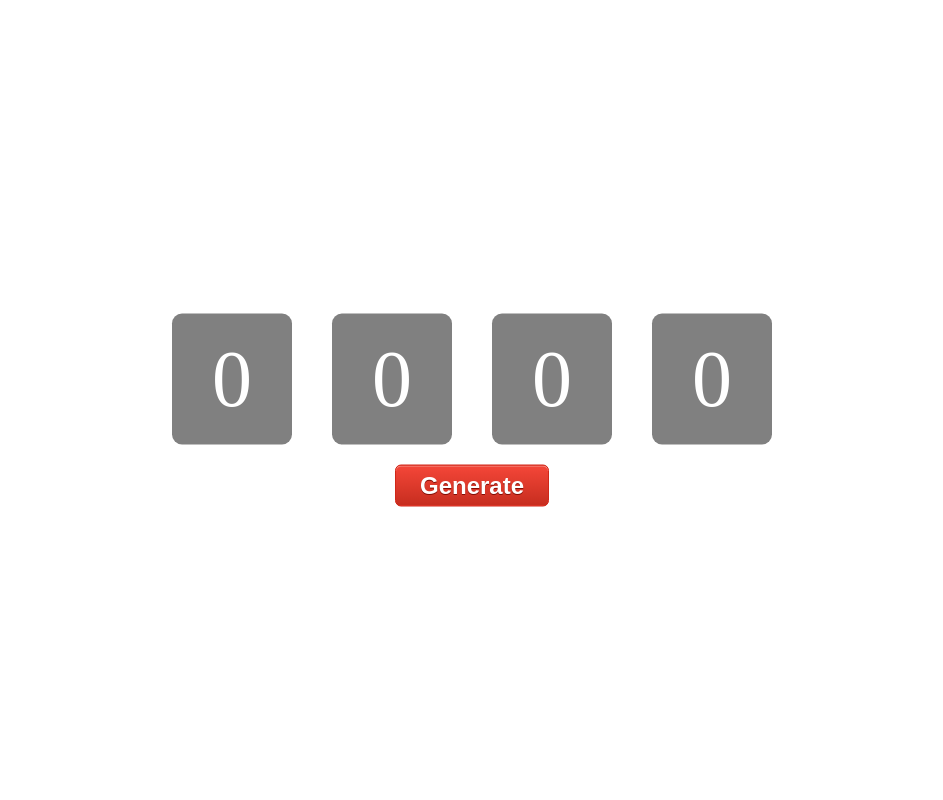
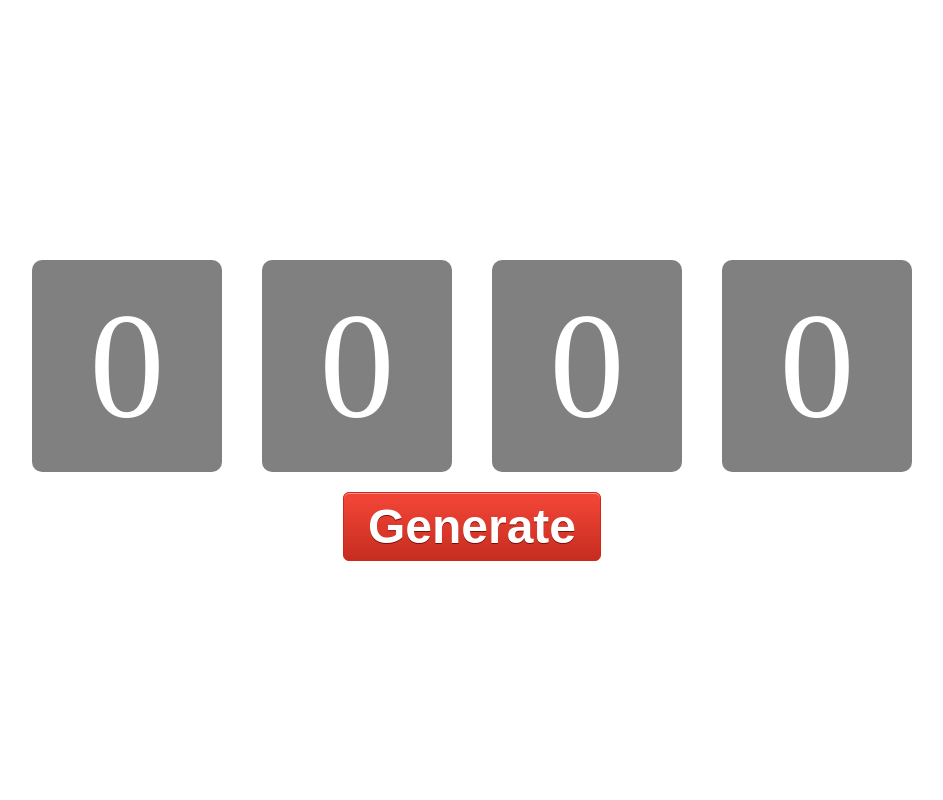
Before and after one commit to earlisreal/earlisreal.github.io, a PHP site: page / in a window 1280 px wide. Shown: the whole page, without its empty margins (168-1111 px from the left). Run offline with PHP 8.4, Linux system fonts and the light colour scheme.

Commit message:
Fix Bugs. Increase Digits Font Size and Width

```diff
--- a/FunRun/css/main.css
+++ b/FunRun/css/main.css
@@ -1,3 +1,7 @@
+body {
+	margin: 0;
+}
+
 #confetti{
 	background: #fff;
 	height: 100%;
@@ -14,10 +18,18 @@
     padding: 20px;
     background: gray;
     border-radius: 10px;
-    font-size: 80px;
-    width: 80px;
+    font-size: 150px;
+    width: 150px;
     color: white;
     float: left;
+}
+
+div {
+	display: block;
+}
+
+.content {
+    text-align: center;
 }
 
 .center {
@@ -25,11 +37,6 @@
         top: 50%;
         left: 50%;
         transform: translate(-50%, -50%)
-}
-
-.center-align {
-	padding: 70px 0;
-    text-align: center;
 }
 
 .text-center{
@@ -56,7 +63,7 @@
 	cursor:pointer;
 	color:#ffffff;
 	font-family:Arial;
-	font-size:24px;
+	font-size:48px;
 	font-weight:bold;
 	padding:6px 24px;
 	text-decoration:none;
@@ -76,3 +83,17 @@
 	position:relative;
 	top:1px;
 }
+
+.position-ref {
+    position: relative;
+}
+
+.flex-center {
+    align-items: center;
+    display: flex;
+    justify-content: center;
+}
+
+.full-height {
+    height: 100vh;
+}
--- a/FunRun/index.html
+++ b/FunRun/index.html
@@ -3,16 +3,16 @@
 		<link rel="stylesheet" href="css/main.css" />
 	</head>
 	<body class="">
-		<div class="center">
-		<div id="digits-div">
-			<span class="digit">1</span>
-		</div>
+		<div class="flex-center position-ref full-height">
+			<div class="content">
+				<div id="digits-div">
+					<span class="digit">1</span>
+				</div>
 
-		<br>
-
-		<div class="text-center">
-			<a id="generate" class="myButton">Generate</a>
-		</div>
+				<div>
+					<a id="generate" class="myButton">Generate</a>
+				</div>
+			</div>
 		</div>
 
 
--- a/FunRun/js/main.js
+++ b/FunRun/js/main.js
@@ -20,21 +20,26 @@ $(function(){
 		$(this).invisible();
 		//console.log(winners);
 		$('#confetti').hide();
-		luckyOne = generateWinner().toString();
-		if(luckyOne == -1){
+
+		luckyOne = "";
+		for(var i = 0; i < digitCount.length; i++){
+			luckyOne += "0";
+		}
+
+		luckyNumber = generateWinner().toString();
+		if(luckyNumber == -1){
 			alert("All Participants Already Win");
 			return false;
 		}
-		//console.log(digitCount.length - luckyOne.length);
-		for(var i = 0; i < digitCount.length - luckyOne.length; i++){
-			luckyOne = "0" +luckyOne;
-		}
+
+		luckyOne += luckyNumber;
+
 		//console.log("lucky one -> " +luckyOne);
 		$('.digit').each(function(index, value){
 			//console.log(parseInt(luckyOne[index]));
 			if(index + 1 == digitCount.length) last = true;
 			$(this).numAnim({
-				endAt: parseInt(luckyOne[index]),
+				endAt: parseInt(luckyOne[luckyOne.length - index - 1]),
 				duration: index * animationDuration + animationDuration,
 				index: index,
 				isLast: index + 1 == digitCount.length ? true : false
--- a/FunRun/js/misc.js
+++ b/FunRun/js/misc.js
@@ -69,6 +69,7 @@ jQuery.fn.invisible = function() {
 					$('.glass')[settings.index].play();
 
 					if(settings.isLast){
+						//Delay Playing Sound and Showing Button
 						setTimeout(function(){
 							$('#cheering')[0].play();
 
```
